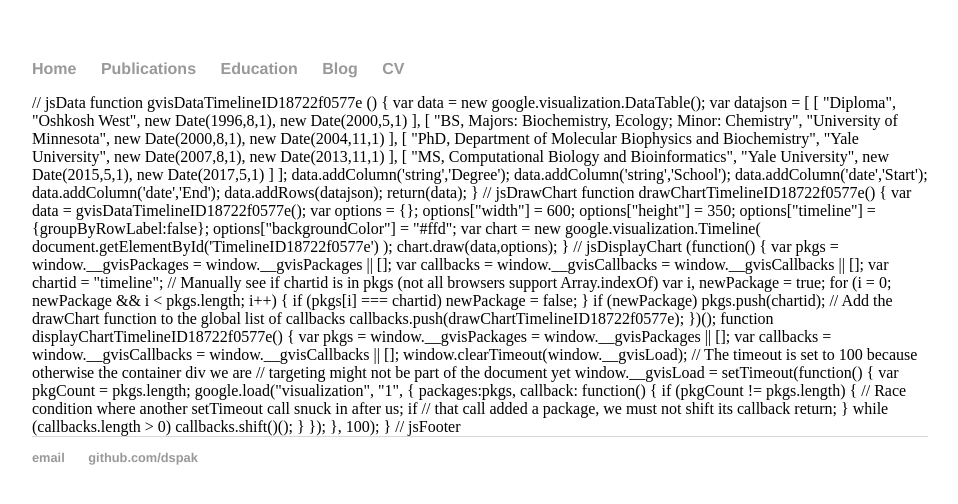
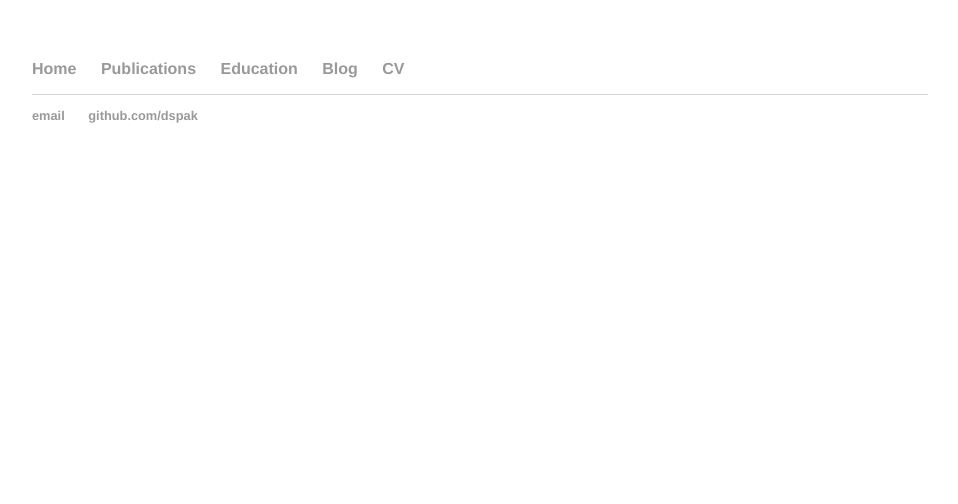
Before and after one commit to dspak/dspak.github.io, a Jekyll site: the page built from education/index.html, in a window 1280 px wide. Shown: the top 504 px of the page, without its empty margins (160-1118 px from the left). Built offline with Jekyll 4.4.1, drawn with Linux system fonts in a browser that asks for light colours; comment, search, counter and statistics services are not loaded.

Commit message:
re-update to eliminate erroneous copying

```diff
--- a/education/index.html
+++ b/education/index.html
@@ -151,117 +151,3 @@ callbacks.shift()();
 <div id="TimelineID18722edca971"
   style="width: 1000; height: 200;">
 </div>
-
-
-
-// jsData
-function gvisDataTimelineID18722f0577e () {
-var data = new google.visualization.DataTable();
-var datajson =
-[
- [
- "Diploma",
-"Oshkosh West",
-new Date(1996,8,1),
-new Date(2000,5,1)
-],
-[
- "BS, Majors: Biochemistry, Ecology; Minor: Chemistry",
-"University of Minnesota",
-new Date(2000,8,1),
-new Date(2004,11,1)
-],
-[
- "PhD, Department of Molecular Biophysics and Biochemistry",
-"Yale University",
-new Date(2007,8,1),
-new Date(2013,11,1)
-],
-[
- "MS, Computational Biology and Bioinformatics",
-"Yale University",
-new Date(2015,5,1),
-new Date(2017,5,1)
-]
-];
-data.addColumn('string','Degree');
-data.addColumn('string','School');
-data.addColumn('date','Start');
-data.addColumn('date','End');
-data.addRows(datajson);
-return(data);
-}
-
-
-// jsDrawChart
-function drawChartTimelineID18722f0577e() {
-var data = gvisDataTimelineID18722f0577e();
-var options = {};
-options["width"] =    600;
-options["height"] =    350;
-options["timeline"] = {groupByRowLabel:false};
-options["backgroundColor"] = "#ffd";
-
-
-    var chart = new google.visualization.Timeline(
-    document.getElementById('TimelineID18722f0577e')
-    );
-    chart.draw(data,options);
-
-
-}
-
-
-
-// jsDisplayChart
-(function() {
-var pkgs = window.__gvisPackages = window.__gvisPackages || [];
-var callbacks = window.__gvisCallbacks = window.__gvisCallbacks || [];
-var chartid = "timeline";
-
-// Manually see if chartid is in pkgs (not all browsers support Array.indexOf)
-var i, newPackage = true;
-for (i = 0; newPackage && i < pkgs.length; i++) {
-if (pkgs[i] === chartid)
-newPackage = false;
-}
-if (newPackage)
-  pkgs.push(chartid);
-
-// Add the drawChart function to the global list of callbacks
-callbacks.push(drawChartTimelineID18722f0577e);
-})();
-function displayChartTimelineID18722f0577e() {
-  var pkgs = window.__gvisPackages = window.__gvisPackages || [];
-  var callbacks = window.__gvisCallbacks = window.__gvisCallbacks || [];
-  window.clearTimeout(window.__gvisLoad);
-  // The timeout is set to 100 because otherwise the container div we are
-  // targeting might not be part of the document yet
-  window.__gvisLoad = setTimeout(function() {
-  var pkgCount = pkgs.length;
-  google.load("visualization", "1", { packages:pkgs, callback: function() {
-  if (pkgCount != pkgs.length) {
-  // Race condition where another setTimeout call snuck in after us; if
-  // that call added a package, we must not shift its callback
-  return;
-}
-while (callbacks.length > 0)
-callbacks.shift()();
-} });
-}, 100);
-}
-
-
-// jsFooter
-</script>
-
-
-<!-- jsChart -->
-<script type="text/javascript" src="https://www.google.com/jsapi?callback=displayChartTimelineID18722f0577e"></script>
-
-
-<!-- divChart -->
-
-<div id="TimelineID18722f0577e"
-  style="width: 600; height: 350;">
-</div>
```
